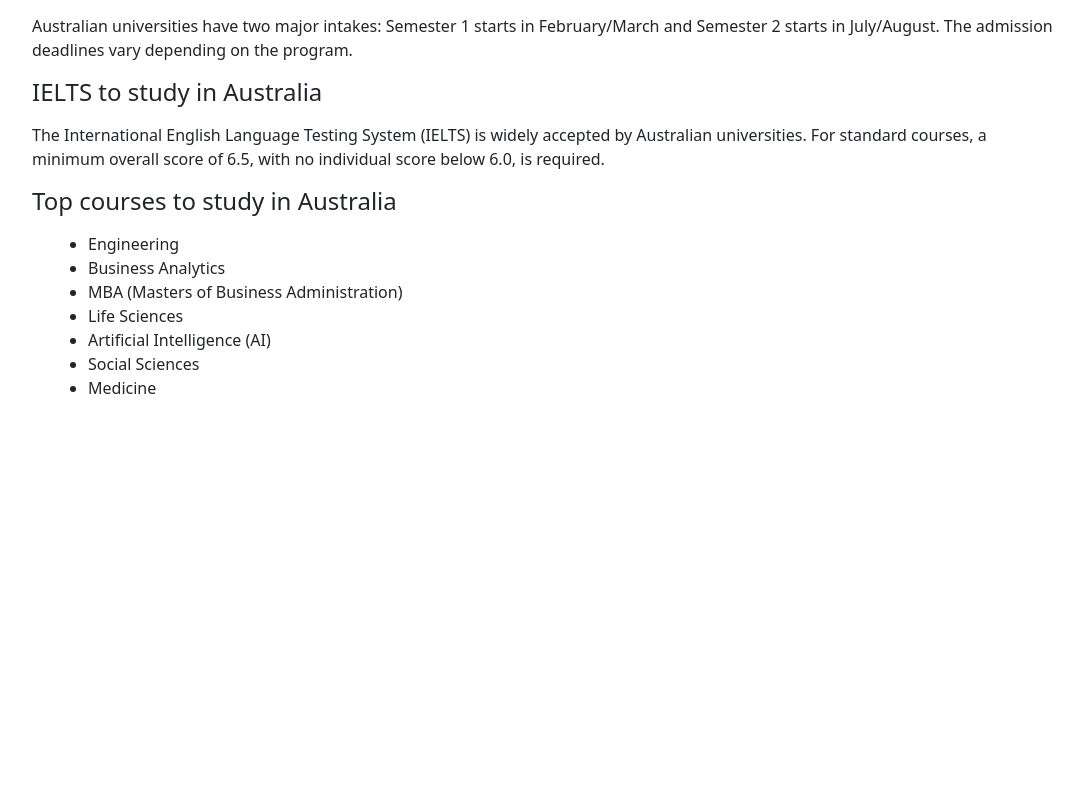
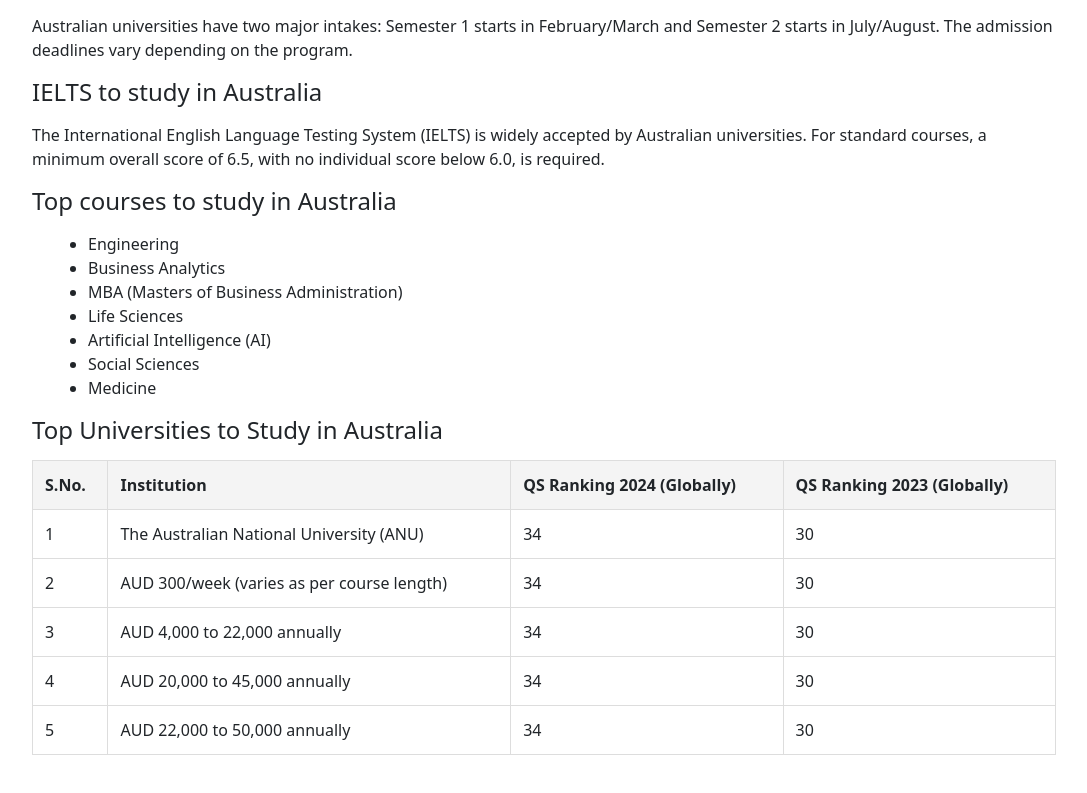
Before and after one commit to SagarAch1/frontend-asian, a React (Create React App) app: page /studyinaustralia in a window 1280 px wide. Shown: the part 1571-2364 px from the top of the page, without its empty margins (96-1183 px from the left). Before the commit the page ends 2019 px from the top, so only its background shows below. Built offline with nearby package versions, Linux system fonts and the light colour scheme; no server answers.

Commit message:
update in sia

```diff
--- a/src/Pages/StudyDestination/Studyinaustralia.jsx
+++ b/src/Pages/StudyDestination/Studyinaustralia.jsx
@@ -98,6 +98,50 @@
           <li>Social Sciences</li>
           <li>Medicine</li>
         </ul>
+        <h2 style={styles.sectionTitle}>Top Universities to Study in Australia</h2>
+        <table style={styles.table}>
+          <thead>
+            <tr>
+              <th style={styles.tableHeader}>S.No.</th>
+              <th style={styles.tableHeader}>Institution</th>
+              <th style={styles.tableHeader}>QS Ranking 2024 (Globally)</th>
+              <th style={styles.tableHeader}>QS Ranking 2023 (Globally)</th>
+            </tr>
+          </thead>
+          <tbody>
+            <tr>
+              <td style={styles.tableCell}>1</td>
+              <td style={styles.tableCell}>The Australian National University (ANU)</td>
+              <td style={styles.tableCell}>34</td>
+              <td style={styles.tableCell}>30</td>
+            </tr>
+            <tr>
+              <td style={styles.tableCell}>2</td>
+              <td style={styles.tableCell}>AUD 300/week (varies as per course length)</td>
+              <td style={styles.tableCell}>34</td>
+              <td style={styles.tableCell}>30</td>
+            </tr>
+            <tr>
+              <td style={styles.tableCell}>3</td>
+              <td style={styles.tableCell}>AUD 4,000 to 22,000 annually</td>
+              <td style={styles.tableCell}>34</td>
+              <td style={styles.tableCell}>30</td>
+            </tr>
+            <tr>
+              <td style={styles.tableCell}>4</td>
+              <td style={styles.tableCell}>AUD 20,000 to 45,000 annually</td>
+              <td style={styles.tableCell}>34</td>
+              <td style={styles.tableCell}>30</td>
+            </tr>
+            <tr>
+              <td style={styles.tableCell}>5</td>
+              <td style={styles.tableCell}>AUD 22,000 to 50,000 annually</td>
+              <td style={styles.tableCell}>34</td>
+              <td style={styles.tableCell}>30</td>
+            </tr>
+
+          </tbody>
+        </table>
       </div>
     </div>
   );
```
